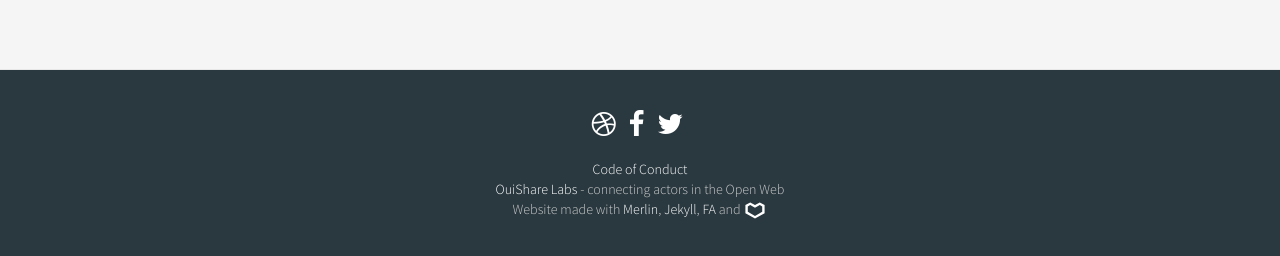
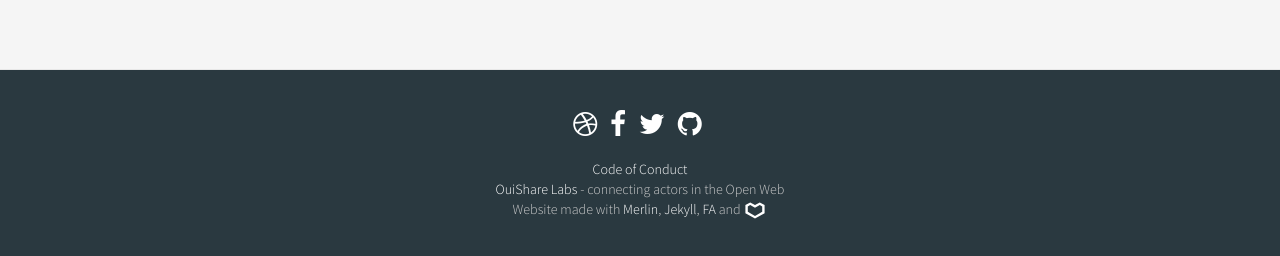
Before and after one commit to OuiShare/OuiShare-Labs-Camp, a Jekyll site: the page built from code-of-conduct.md, in a window 1280 px wide and 1186 px high. Shown: the part 927-1183 px from the top of the window. Built offline with Jekyll 4.4.1, drawn with Linux system fonts in a browser that asks for light colours; a script that is not in the unit is left out.

Commit message:
add github and some links

```diff
--- a/_data/speakers.yml
+++ b/_data/speakers.yml
@@ -84,6 +84,8 @@
     • Prototyping Inventaire.io • #VRM #WebOfData #wikidata #JS
   twitter_username: maxlath
   website: http://maxlath.eu/
+  github_username: maxlath
+  website: https://inventaire.io/
 
 - name: Jutta Steiner
   id: jutta
--- a/_includes/footer.html
+++ b/_includes/footer.html
@@ -33,12 +33,18 @@
               {% endif %}
               {% if site.linkedin_url %}
               <li>
-                <a class="dribbble" href="{{ site.linkedin_url }}" title="Dribbble">
+                <a class="dribbble" href="{{ site.linkedin_url }}" title="LinkedIn">
                   <i class="fa fa-dribbble fa-2x"></i>
                 </a>
               </li>
               {% endif %}
-            </ul>
+              {% if site.github_username %}
+              <li>
+                <a class="github" href="http://www.github.com/{{ site.github_username }}" title="Source code">
+                  <i class="fa fa-github fa-2x"></i>
+                </a>
+              </li>
+              {% endif %}            </ul>
             <p class="copyright">
               <a href="/code-of-conduct/">Code of Conduct</a><br/>
               <a href="http://labs.ouishare.net" target="_blank">OuiShare Labs</a> - connecting actors in the Open Web
--- a/_includes/navbar_page.html
+++ b/_includes/navbar_page.html
@@ -8,7 +8,7 @@
               <span class="icon-bar"></span>
               <span class="icon-bar"></span>
             </button>
-            <a class="navbar-brand nav-external" href="/">{{ site.title }}</a>
+            <a class="navbar-brand nav-external" href="{{ site.baseurl }}/">{{ site.title }}</a>
           </div>
           <div class="collapse navbar-collapse">
             <ul class="nav navbar-nav navbar-right">
```
